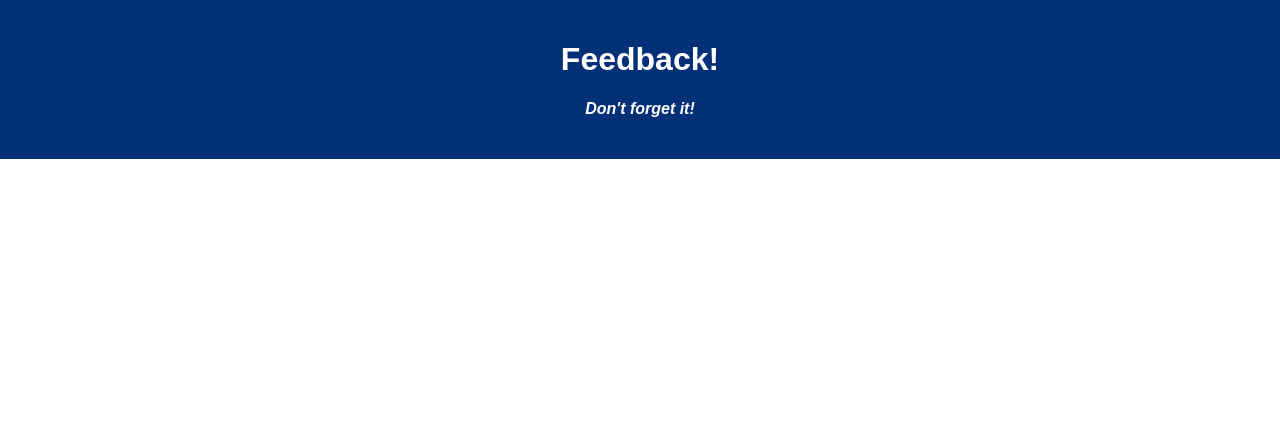
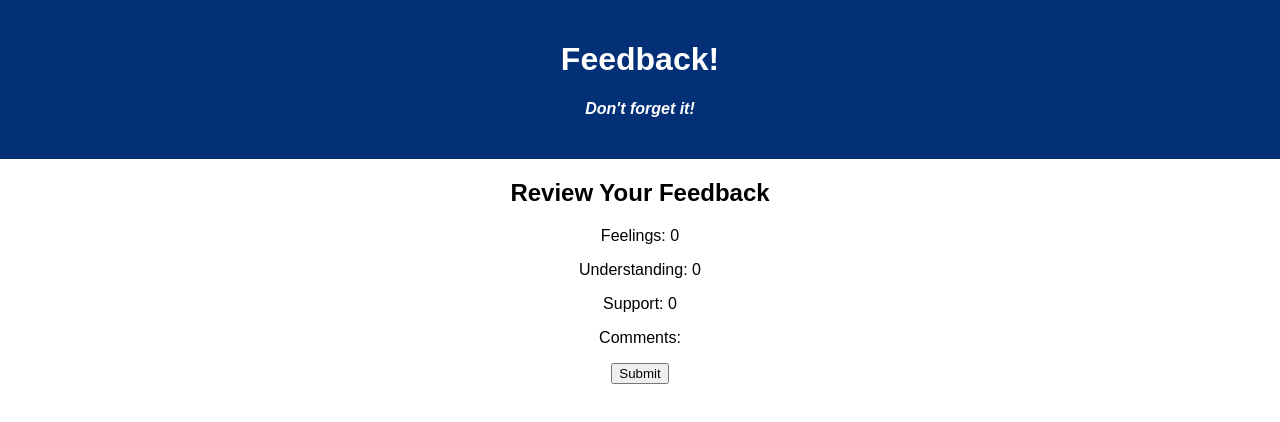
Before and after one commit to AoifeMcCull/Redux-Feedback-Site, a React (Vite) app: page /#/Review in a window 1280 px wide. Shown: the top 422 px of the page. Built offline with nearby package versions, Linux system fonts and the light colour scheme.

Commit message:
Review component now shows data from store and sends POST request on submit

```diff
--- a/src/components/Review/Review.jsx
+++ b/src/components/Review/Review.jsx
@@ -1,7 +1,40 @@
+import { useSelector } from "react-redux";
+import axios from "axios";
+
 function Review(){
+    const userFeeling = useSelector(store => store.feeling)
+    const userUnderstanding = useSelector(store => store.understanding)
+    const userSupport = useSelector(store => store.support)
+    const userComments = useSelector(store => store.comments)
+
+    const feedbackObject = {
+        feeling: userFeeling,
+        understanding: userUnderstanding,
+        support: userSupport,
+        comments: userComments
+    }
+
+    const sendFeedback = (event) => {
+        axios.post('/api/feedback', feedbackObject)
+        .then((response) => {
+            console.log(response);
+            history.push('/EndScreen')
+        })
+        .catch((err) => {
+            console.log('Error posting feedback!', err)
+        })
+    }
+
     return(
         <div>
+            <h2>Review Your Feedback</h2>
 
+            <p>Feelings: {userFeeling}</p>
+            <p>Understanding: {userUnderstanding}</p>
+            <p>Support: {userSupport}</p>
+            <p>Comments: {userComments}</p>
+
+            <button onClick={sendFeedback}>Submit</button>
         </div>
     )
 }
--- a/src/store.js
+++ b/src/store.js
@@ -36,10 +36,10 @@ const commentReducer = (state = '', action) =>
 
 const store = createStore(
   combineReducers({
-    feelingReducer,
-    understandingReducer,
-    supportReducer,
-    commentReducer
+    feeling: feelingReducer,
+    understanding: understandingReducer,
+    support: supportReducer,
+    comments: commentReducer
   }),
   applyMiddleware(logger),
 );
```
Also changed, not shown: 1 other file (tests, documents, lock files or other folders).
